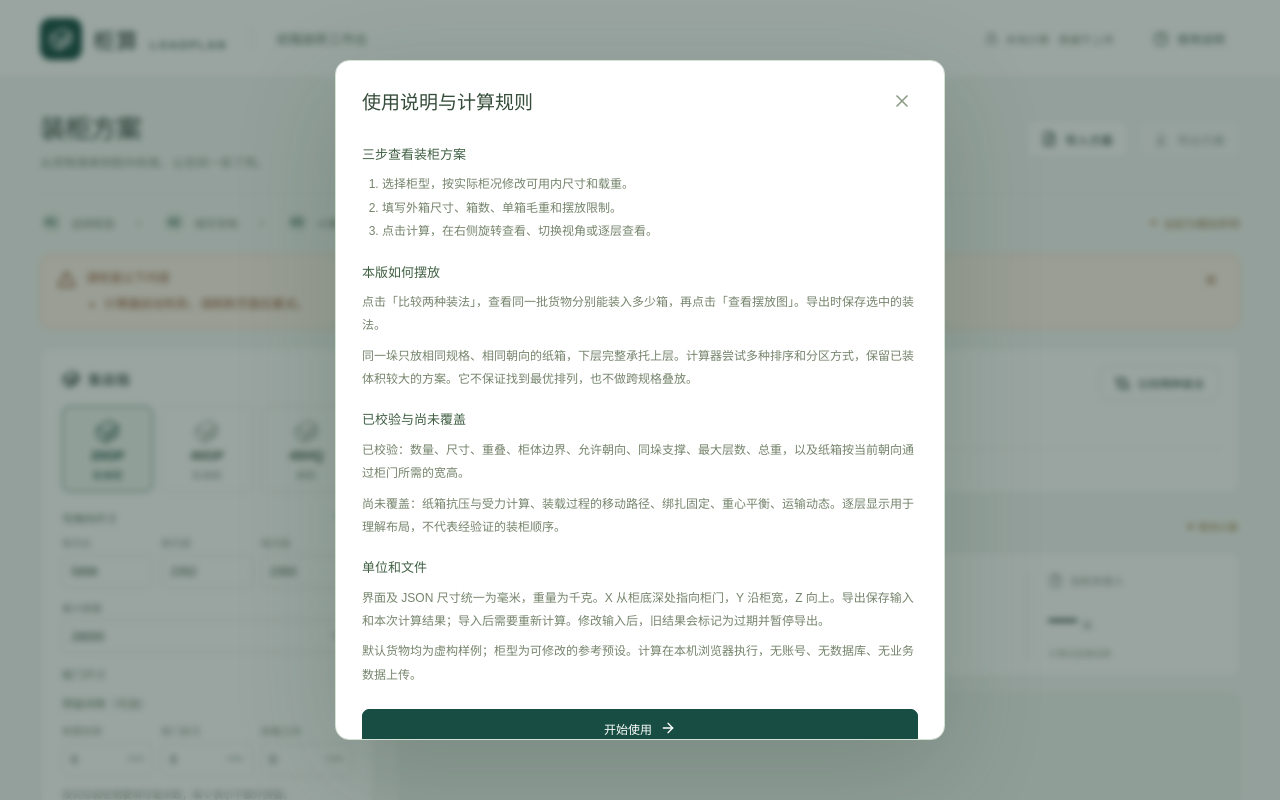
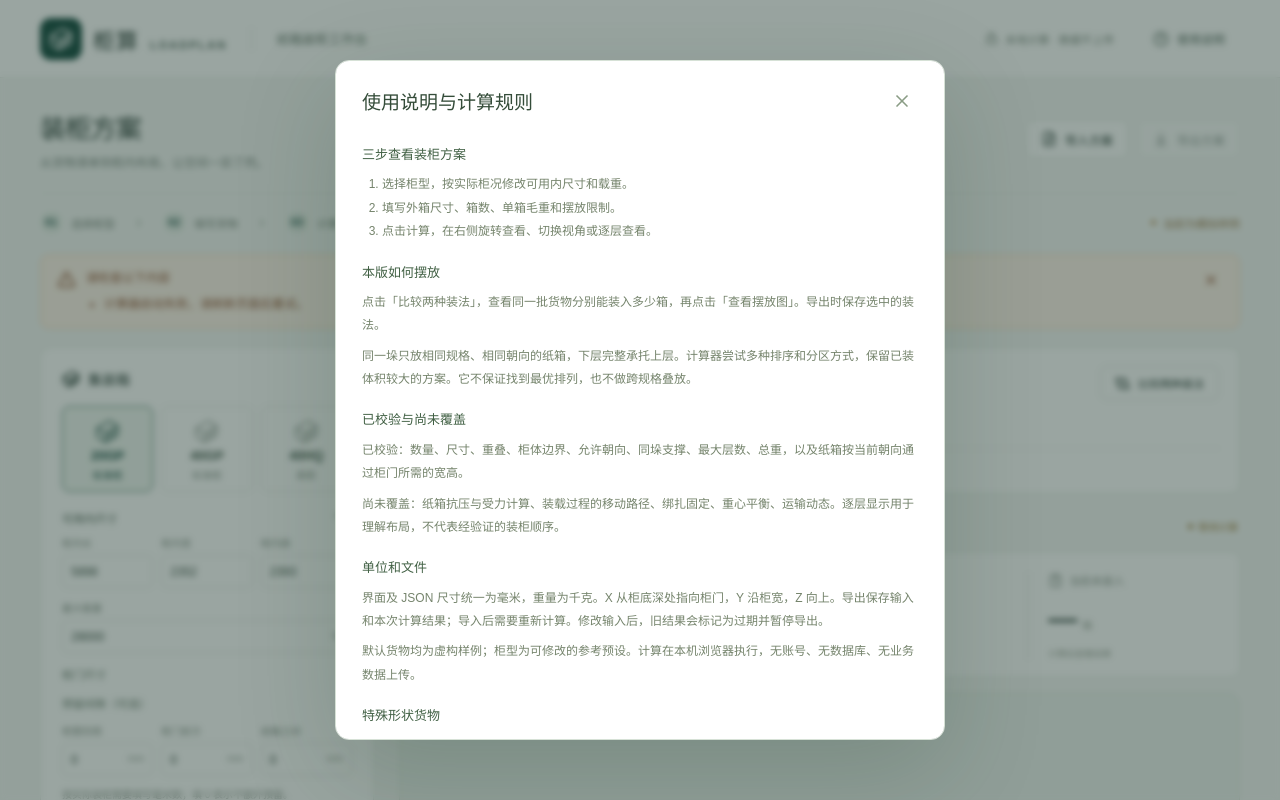
Before and after one commit to fleixweb/Loadplan, a React (Vite) app: page / in a window 1280 px wide. Both pictures are taken after a click on the button "使用说明". Shown: the top 800 px of the page. Built offline with nearby package versions, Linux system fonts and the light colour scheme.

Commit message:
docs: clarify irregular cargo estimation limits

```diff
--- a/src/App.tsx
+++ b/src/App.tsx
@@ -1082,6 +1082,10 @@ export default function App() {
           <p>
             默认货物均为虚构样例；柜型为可修改的参考预设。计算在本机浏览器执行，无账号、无数据库、无业务数据上传。
           </p>
+          <h3>特殊形状货物</h3>
+          <p>
+            不规则货物如果已经装在长方体纸箱或木箱内，请填写包装外尺寸。裸装机器或不规则木架可以填写完全包住货物的最大长、宽、高，并设置是否叠放和承重限制。桶、卷材、管材、套叠和凹槽嵌入暂不做精确几何计算，结果按外接长方体保守估算。
+          </p>
         </div>
         <button className="button primary" onClick={() => setHelp(false)}>
           开始使用
```
Also changed, not shown: 2 other files (tests, documents, lock files or other folders).
